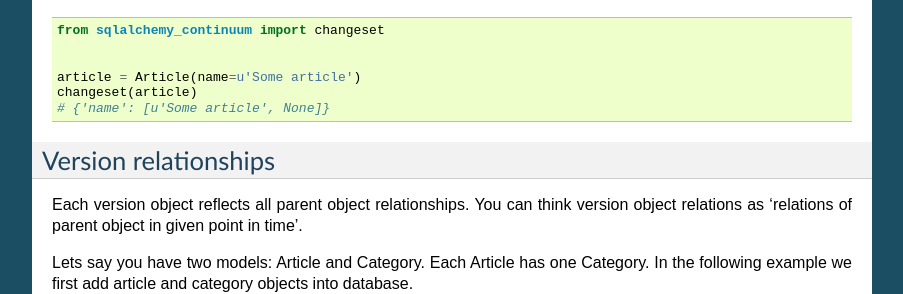
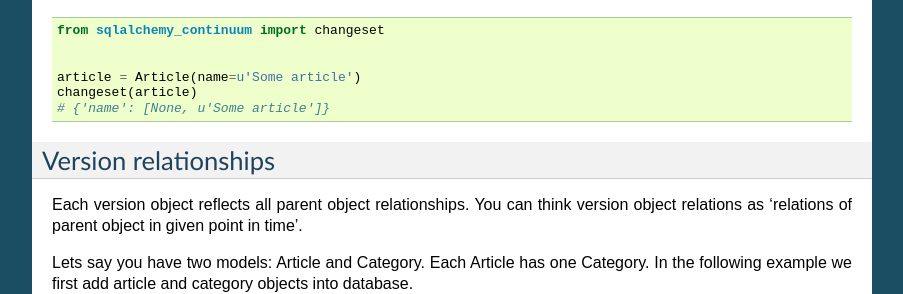
Before and after one commit to kvesteri/sqlalchemy-continuum, a Sphinx documentation site: the page built from docs/version_objects.rst, in a window 1280 px wide and 900 px high, scrolled down 1238 px. Shown: the part 159-453 px from the top of the window, without its empty margins (198-1101 px from the left). Built offline with Sphinx 7.4.7, drawn with Linux system fonts in a browser that asks for light colours.

Commit message:
Fix order of old-new values in changeset example for create

```diff
--- a/docs/version_objects.rst
+++ b/docs/version_objects.rst
@@ -102,7 +102,7 @@ you can easily check the changeset of given object in current transaction.
 
     article = Article(name=u'Some article')
     changeset(article)
-    # {'name': [u'Some article', None]}
+    # {'name': [None, u'Some article']}
 
 
 Version relationships
```
